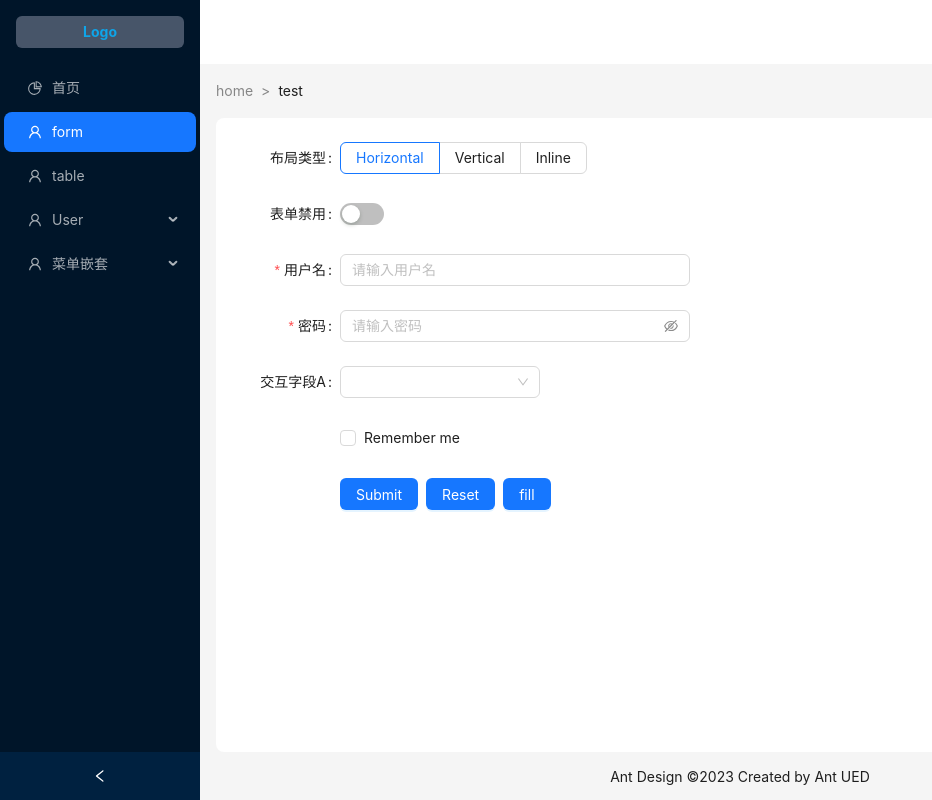
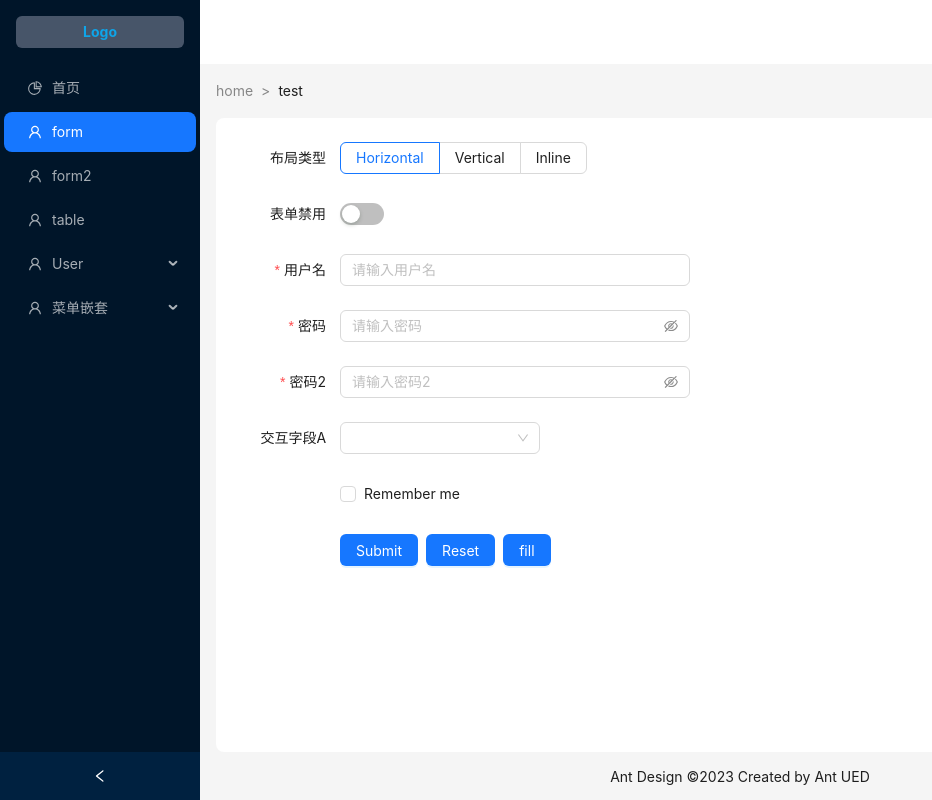
Before and after one commit to 904898313/React-admin, a React (Vite) app: page /form in a window 1280 px wide. Shown: the whole page, without its empty margins (0-932 px from the left). Built offline with nearby package versions, Linux system fonts and the light colour scheme.

Commit message:
feat: antd

```diff
--- a/package.json
+++ b/package.json
@@ -13,7 +13,7 @@
     "@reduxjs/toolkit": "^1.9.5",
     "ahooks": "^3.7.8",
     "antd": "^5.12.4",
-    "axios": "^1.6.7",
+    "axios": "1.7.4",
     "dayjs": "^1.11.10",
     "history": "^5.3.0",
     "react": "^18.2.0",
--- a/src/App.tsx
+++ b/src/App.tsx
@@ -20,18 +20,17 @@ function App() {
     <Provider store={store}>
       <ConfigProvider
         theme={{
-          token: {
+          oken: {
             // Seed Token，影响范围大
             // colorPrimary: '#00b96b',
             // borderRadius: 2,
 
-            // 派生变量，影响范围小
             // colorBgContainer: '#f6ffed',
           },
           components: {
             Button: {
               // colorPrimary: 'red',
-              // algorithm: true, // 启用算法
+              // dasd`lgorithm: true, // 启用算法
             },
             Input: {
               // colorPrimary: 'red',
--- a/src/router/index.tsx
+++ b/src/router/index.tsx
@@ -12,6 +12,7 @@ import { createBrowserRouter, Navigate } from "react-router-dom";
 import Layout from '../layout/index'
 import Home from '../views/home/index'
 import Form from '../views/form/index'
+import Form2 from '../views/form2/index'
 import Table from '../views/table/index'
 import Error404 from '../views/error/404'
 import Tom from '../views/user/tom/index'
@@ -43,6 +44,13 @@ export const routes = [
 					path: '/form',
 					key: '/form',
 					element: <Form></Form>,
+					icon: <UserOutlined />
+				},
+				{
+					label: 'form2',
+					path: '/form2',
+					key: '/form2',
+					element: <Form2></Form2>,
 					icon: <UserOutlined />
 				},
 				{
--- a/src/views/form/index.tsx
+++ b/src/views/form/index.tsx
@@ -21,11 +21,11 @@ const FormDemo: React.FC = () => {
 		if (layout) {
 			setFormLayout(layout)
 		}
-  };
+	};
 	// 表单布局类型 样式切换
-  const formItemLayout =
+	const formItemLayout =
     formLayout === 'horizontal' ? { labelCol: { span: 4 }, wrapperCol: { span: 14 } } : null;
-  const buttonItemLayout =
+	const buttonItemLayout =
     formLayout === 'horizontal' ? { wrapperCol: { span: 14, offset: 4 } } : null;
 
 	// 验证通过的提交
@@ -48,9 +48,13 @@ const FormDemo: React.FC = () => {
 	function handleFormFill() {
 		form.setFieldsValue({username:'admin',password:'123456'})
 	}
+	const validateMessages = {
+		required: "'${name}' 是必选字段",
+	}
 	return (
 		<>
 			<Form
+				validateMessages={validateMessages}
 				{...formItemLayout}
 				layout={formLayout}
 				form={form}
@@ -59,6 +63,7 @@ const FormDemo: React.FC = () => {
 				style={{ maxWidth: formLayout === 'inline' ? 'none' : 600 }}
 				onFinish={onFinish}
 				onFinishFailed={onFinishFailed}
+				colon={false}
 			>
 				<Form.Item label="布局类型" name="layout">
 					<Radio.Group>
@@ -75,7 +80,7 @@ const FormDemo: React.FC = () => {
 					return prevValues.disabled !== currentValues.disabled
 				}}>
 					{
-						({ getFieldValue }) => <Form.Item label="用户名" name="username" rules={[{ required: true, message: '请输入用户名!' }]}>
+						({ getFieldValue }) => <Form.Item label="用户名" name="username" rules={[{ required: true }]}>
 							<Input placeholder="请输入用户名" disabled={getFieldValue('disabled') === true} />
 						</Form.Item>
 					}
@@ -88,6 +93,37 @@ const FormDemo: React.FC = () => {
 						({ getFieldValue }) => <Form.Item label="密码" name="password" rules={[{ required: true, message: '请输入密码!' }]}>
 							<Input.Password placeholder="请输入密码" disabled={getFieldValue('disabled') === true} />
 						</Form.Item>
+					}
+				</Form.Item>
+				{/* 确认密码 */}
+				<Form.Item noStyle shouldUpdate={(prevValues, currentValues) => {
+					return prevValues.disabled !== currentValues.disabled
+				}}>
+					{
+						({ getFieldValue }) => {
+							return <>
+								<Form.Item
+									dependencies={['password']}
+									label="密码2"
+									name="password2"
+									rules={[
+										{
+											required: true,
+										},
+										({ getFieldValue }) => ({
+											validator(_, value) {
+												if (!value || getFieldValue('password') === value) {
+													return Promise.resolve();
+												}
+											return Promise.reject(new Error('确认密码与密码不相同!'));
+											},
+										}),
+									]}
+								>
+									<Input.Password placeholder="请输入密码2" disabled={getFieldValue('disabled') === true} />
+								</Form.Item>
+							</>
+						}
 					}
 				</Form.Item>
 				{/* 交互字段A */}
--- /dev/null
+++ b/src/views/form2/components/Detail.tsx
@@ -0,0 +1,20 @@
+import {Modal} from "antd";
+import {ForwardedRef} from "react";
+
+interface Props {
+    isModalOpen: boolean;
+    handleOk?: () => void;
+    handleCancel?: () => void;
+}
+const Detail = forwardRef(({isModalOpen,handleOk,handleCancel}:Props,ref: ForwardedRef<HTMLInputElement>) => {
+    return <>
+        <Modal title="Basic Modal" open={isModalOpen} onOk={handleOk} onCancel={handleCancel}>
+            <p>Some contents...</p>
+            <p>Some contents...</p>
+            <p>Some contents...</p>
+            <input ref={ref}/>
+        </Modal>
+    </>
+})
+
+export default Detail
--- /dev/null
+++ b/src/views/form2/index.tsx
@@ -0,0 +1,150 @@
+/*
+ * @Author: yangchenguang
+ * @Description: 表单
+ * @Date: 2024-01-04 19:14:14
+ * @LastEditors: yangchenguang
+ * @LastEditTime: 2024-01-22 19:59:45
+ */
+import React from 'react';
+import type { TableProps, FormProps } from 'antd';
+import {Button, Card, Form, Input,Space,Table, Tag } from 'antd';
+import { SearchOutlined, RedoOutlined } from '@ant-design/icons';
+// components
+import Detail from "./components/Detail.tsx";
+
+const FormDemo: React.FC = () => {
+	const [form] = Form.useForm();
+
+	type FieldType = {
+		name?: string;
+	};
+	const handleFormFinish: FormProps<FieldType>['onFinish'] = (values) => {
+		setData(tableData.filter((item) => !values.name || item.name.includes(values.name!)));
+	}
+	const handleFormReset =() => {
+		form.resetFields();
+		setData(tableData);
+	}
+	const handleFormFill = () => {
+		form.setFieldsValue({name: '填充name'})
+	}
+
+	// table
+	interface DataType {
+		key: string;
+		name: string;
+		age: number;
+		address: string;
+		tags: string[];
+	}
+	const columns: TableProps<DataType>['columns'] = [
+		{
+			title: 'Name',
+			dataIndex: 'name',
+			key: 'name',
+			render: (text) => <a>{text}</a>,
+		},
+		{
+			title: 'Age',
+			dataIndex: 'age',
+			key: 'age',
+		},
+		{
+			title: 'Address',
+			dataIndex: 'address',
+			key: 'address',
+		},
+		{
+			title: 'Tags',
+			key: 'tags',
+			dataIndex: 'tags',
+			render: (_, { tags }) => (
+				<>
+					{tags.map((tag) => {
+						let color = tag.length > 5 ? 'geekblue' : 'green';
+						if (tag === 'loser') {
+							color = 'volcano';
+						}
+						return (
+							<Tag color={color} key={tag}>
+								{tag.toUpperCase()}
+							</Tag>
+						);
+					})}
+				</>
+			),
+		},
+		{
+			title: 'Action',
+			key: 'action',
+			render: (_, record) => (
+				<Space size="middle">
+					<a>Invite {record.name}</a>
+					<a>Delete</a>
+				</Space>
+			),
+		},
+	];
+	const tableData: DataType[] = [
+		{
+			key: '1',
+			name: 'John Brown',
+			age: 32,
+			address: 'New York No. 1 Lake Park',
+			tags: ['nice', 'developer'],
+		},
+		{
+			key: '2',
+			name: 'Jim Green',
+			age: 42,
+			address: 'London No. 1 Lake Park',
+			tags: ['loser'],
+		},
+		{
+			key: '3',
+			name: 'Joe Black',
+			age: 32,
+			address: 'Sydney No. 1 Lake Park',
+			tags: ['cool', 'teacher'],
+		},
+	]
+	const [data, setData] = useState(tableData)
+
+	// 详情弹窗
+	const detailRef = useRef<HTMLInputElement | null>(null)
+	const [show, setShow] = useState(false);
+	const handleDataAdd = () => {
+		setShow(true);
+	}
+	const handleOk = () => {
+		setShow(false);
+	}
+	const handleCancel = () => {
+		setShow(false);
+	}
+	return (
+		<>
+			<Card size="small">
+				<Form form={form} layout="inline" colon={true} onFinish={handleFormFinish} onReset={handleFormReset}>
+					<Form.Item label="名称" name="name">
+						<Input placeholder="请输入名称" />
+					</Form.Item>
+					<Form.Item>
+						<Space>
+							<Button size={"middle"} htmlType="submit" type="primary" icon={<SearchOutlined />}>查询</Button>
+							<Button size={"middle"} htmlType="reset" icon={<RedoOutlined />}>重置</Button>
+							<Button size={"middle"} onClick={handleFormFill}>填充</Button>
+						</Space>
+					</Form.Item>
+				</Form>
+			</Card>
+			<Card size="small" className={"mt-4"}>
+				<Button className={"my-2"} onClick={handleDataAdd}>添加</Button>
+				<Table<DataType> columns={columns} dataSource={data} />
+			</Card>
+			<Detail ref={detailRef} isModalOpen={show} handleOk={handleOk} handleCancel={handleCancel}></Detail>
+		</>
+	)
+};
+
+export default FormDemo;
--- a/src/views/user/list/index.tsx
+++ b/src/views/user/list/index.tsx
@@ -13,7 +13,7 @@ import { useRequest } from 'ahooks'
 import { getUserListApi, deleteUserApi } from '@/api/module/user'
 // 组件
 import Detail from './components/detail'
-import { ReactElement } from 'react';
+import {configureStore} from "@reduxjs/toolkit";
 
 // interface DataType {
 //   key: string;
@@ -99,6 +99,16 @@ const List = () => {
   useEffect(() => {
     onMount()
   },[onMount])
+
+  const f = () => {
+    console.log(7)
+  }
+  f()
+  const [value, setValue] = useState(123)
+  const handleTestClcik = (e: React.MouseEvent<HTMLElement>) => {
+    e.stopPropagation();
+    setValue(v => v+1)
+  }
   return (
     <>
       {contextHolder}
@@ -114,6 +124,7 @@ const List = () => {
         </Form.Item>
         <Form.Item>
           <Button type="primary" htmlType="submit">Submit</Button>
+          <Button onClick={handleTestClcik}>{value}</Button>
         </Form.Item>
       </Form>
       {/* table */}
```
Also changed, not shown: .eslintrc.cjs, 1 other file (tests, documents, lock files or other folders).
